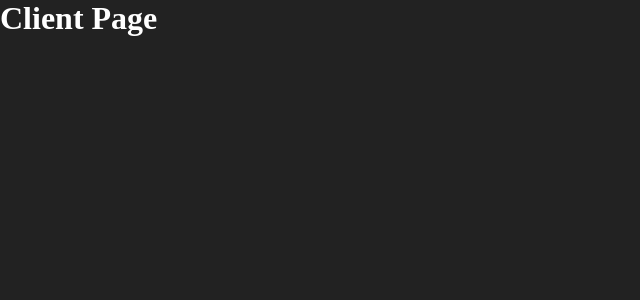
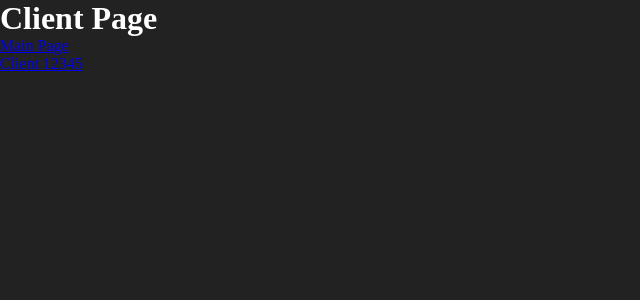
Before and after one commit to gr-sv/posts, a Next.js app: page /client in a window 1280 px wide. Shown: the top 300 px of the page, without its empty margins (0-640 px from the left). Built offline with nearby package versions, Linux system fonts and the light colour scheme.

Commit message:
Add Links into Client page

```diff
--- a/app/client/page.js
+++ b/app/client/page.js
@@ -1,5 +1,12 @@
+import Link from "next/link";
+
 export default function Client() {
 	return (
-		<h1>Client Page</h1>
+		<div>
+			<h1>Client Page</h1>
+			<Link href='/'>Main Page</Link><br />
+			<Link href='/client/12345'>Client 12345</Link>
+		</div>
+
 	);
 }
```
